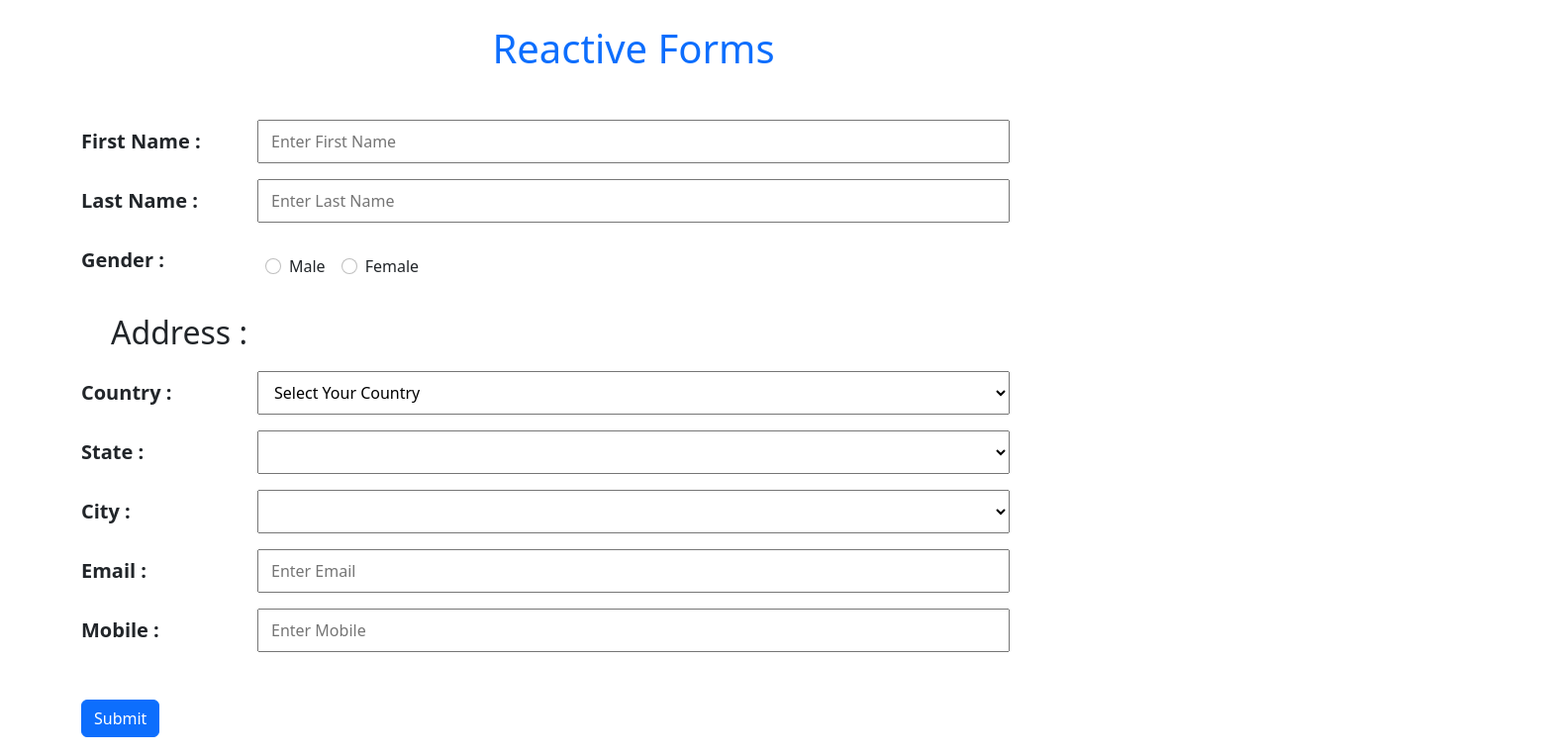
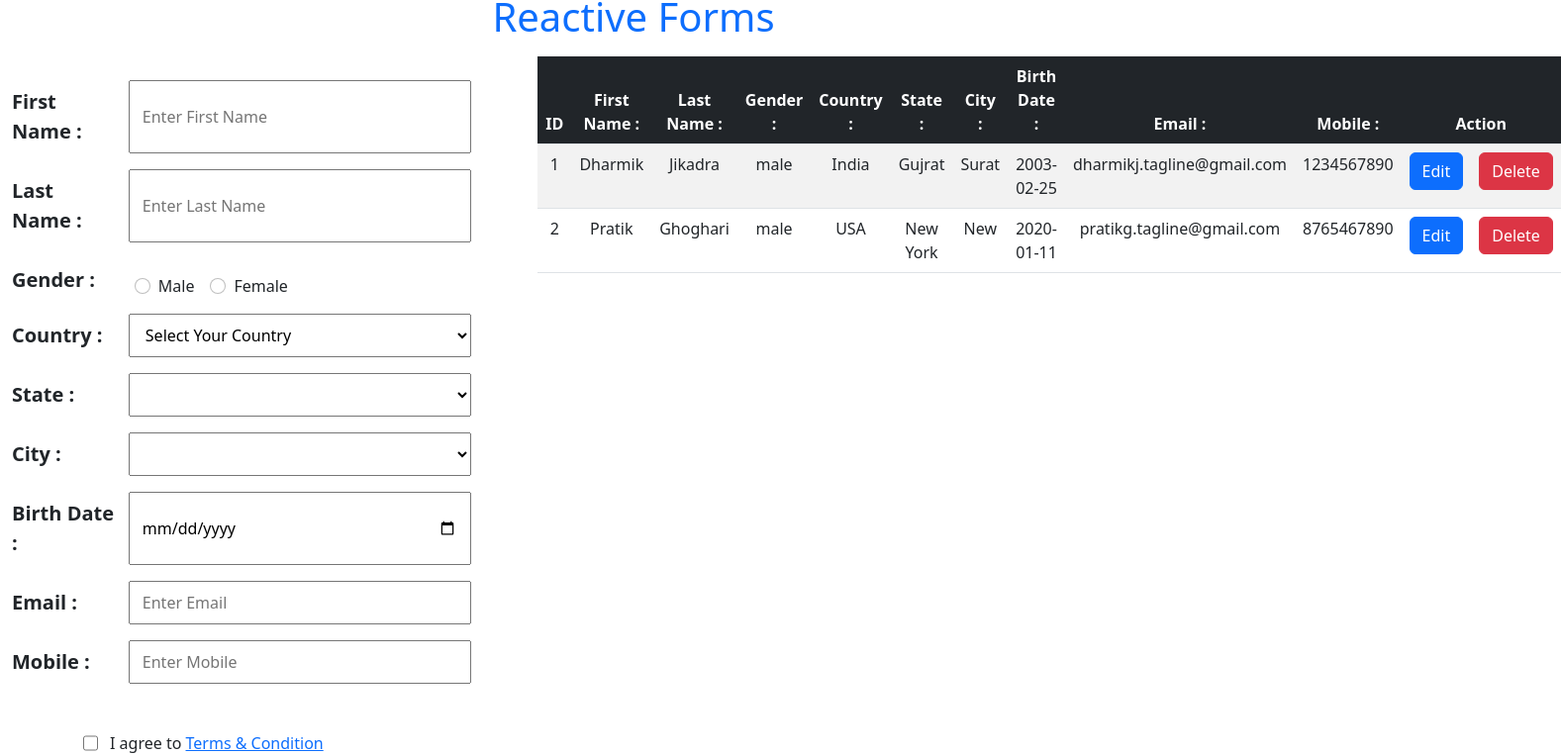
Before and after one commit to dharmikj-tagline/angular-forms, an Angular app: page / in a window 1280 px wide. Shown: the part 23-786 px from the top of the page at 99% size, 1577 px wide, since content can reach past the window. Built offline with nearby package versions, Linux system fonts and the light colour scheme.

Commit message:
Implement checkbox and country wise states

```diff
--- a/src/app/reactive/reactive.component.html
+++ b/src/app/reactive/reactive.component.html
@@ -1,23 +1,25 @@
-<h1 class="text-primary text-center m-5">Reactive Forms</h1>
-<div class="form1 container">
+<h1 class="text-primary text-center m-3">Reactive Forms</h1>
+<div class="row">
+    <div class=" col-5 p-4">
         <form name="form" [formGroup]="reactiveForm" (ngSubmit)="showData()">
             <div class="row mb-3">
-            <label for="name" class="col-sm-2 col-form-label fw-bold fs-5">{{ lblFname }}</label>
-            <input type="text" name="fname" class="col-sm-8" placeholder="Enter First Name" required minlength="2" pattern="^[a-zA-Z]+$"
-                formControlName="fname" />
-            <span *ngIf="fname && fname.touched && fname.invalid" style="color: red;margin-left: 16%;">Please Enter
+                <label for="name" class="col-3 col-form-label fw-bold fs-5">{{ lblFname }}</label>
+                <input type="text" name="fname" class="col-sm-8" placeholder="Enter First Name" required minlength="2"
+                    pattern="^[a-zA-Z]+$" formControlName="fname" />
+                <span *ngIf="fname && fname.touched && fname.invalid" style="color: red;margin-left: 23%;">Please Enter
                     Valid First Name</span>
+
             </div>
             <div class="row mb-3">
-            <label for="name" class="col-sm-2 col-form-label fw-bold fs-5">{{lblLname}}</label>
-            <input type="text" name="lname" class="col-sm-8" placeholder="Enter Last Name" required minlength="2" pattern="^[a-zA-Z]+$"
-                formControlName="lname" />
-            <span *ngIf="lname && lname.touched && lname.invalid" style="color: red; margin-left: 16%">Please Enter
+                <label for="name" class="col-3 col-form-label fw-bold fs-5">{{lblLname}}</label>
+                <input type="text" name="lname" class="col-sm-8" placeholder="Enter Last Name" required minlength="2"
+                    pattern="^[a-zA-Z]+$" formControlName="lname" />
+                <span *ngIf="lname && lname.touched && lname.invalid" style="color: red; margin-left: 23%">Please Enter
                     Valid Last Name</span>
             </div>
 
             <div class="d-flex">
-            <label for="gender" class="col-form-label fw-bold fs-5 col-2">Gender :</label>
+                <label for="gender" class="col-form-label fw-bold fs-5 col-3">Gender :</label>
                 <div class="form-check my-3">
                     <a>
                         <input class="form-check-input" type="radio" name="gender" value="male" required id="male"
@@ -33,13 +35,12 @@
                     </a>
                 </div>
             </div>
-        <span *ngIf="gender && gender.touched && gender.invalid" style="color: red; margin-left: 16%">Please Checked
+            <span *ngIf="gender && gender.touched && gender.invalid" style="color: red; margin-left: 23%">Please Checked
                 Gender</span>
 
             <div formGroupName="address">
-            <h2 style="margin: 20px 30px">Address :</h2>
                 <div class="row mb-3 d-flex">
-                <label for="name" class="col-form-label fw-bold fs-5 col-2">{{
+                    <label for="name" class="col-form-label fw-bold fs-5 col-3">{{
                         lblCountry
                         }}</label>
                     <select class="form-select col-8" aria-label="Default select example" name="country" id="country"
@@ -50,12 +51,13 @@
                         </option>
                     </select>
 
-                <span *ngIf="country && country.touched && country.pristine" style="color: red; margin-left: 16%">Please
+                    <span *ngIf="country && country.touched && country.pristine"
+                        style="color: red; margin-left: 23%">Please
                         Select Country</span>
                 </div>
 
                 <div class="row mb-3 d-flex">
-                <label for="name" class="col-form-label fw-bold fs-5 col-2">{{
+                    <label for="name" class="col-form-label fw-bold fs-5 col-3">{{
                         lblState
                         }}</label>
                     <select placeholder="Phantasyland" class="form-select col-8" aria-label="Default select example"
@@ -66,15 +68,15 @@
                         <option *ngFor="let state of states">{{ state }}</option>
                     </select>
 
-                <span *ngIf="state && state.touched && state.pristine" style="color: red; margin-left: 16%">Please
+                    <span *ngIf="state && state.touched && state.pristine" style="color: red; margin-left: 23%">Please
                         Select State</span>
                     <span *ngIf="state && country && country.untouched && state.touched"
-                    style="color: red; margin-left: 16%">Please Select Country First
+                        style="color: red; margin-left: 23%">Please Select Country First
                     </span>
                 </div>
 
                 <div class="row mb-3 d-flex">
-                <label for="name" class="col-form-label fw-bold fs-5 col-2">{{
+                    <label for="name" class="col-form-label fw-bold fs-5 col-3">{{
                         lblCity
                         }}</label>
                     <select placeholder="Phantasyland" class="form-select col-8" aria-label="Default select example"
@@ -84,47 +86,68 @@
                         <option *ngFor="let city of cities">{{ city }}</option>
                     </select>
 
-                <span *ngIf="city && city.touched && city.pristine" style="color: red; margin-left: 16%">Please Select
+                    <span *ngIf="city && city.touched && city.pristine" style="color: red; margin-left: 23%">Please
+                        Select
                         City</span>
                     <span *ngIf="city && country && state && (country.untouched || state.untouched) && city.touched"
-                    style="color: red; margin-left: 16%">Please Select Country & State First
+                        style="color: red; margin-left: 23%">Please Select Country & State First
                     </span>
                 </div>
             </div>
 
+
             <div class="row mb-3">
-            <label for="name" class="col-sm-2 col-form-label fw-bold fs-5">{{
+                <label for="date" class="col-3 col-form-label fw-bold fs-5">{{lblDate}}</label>
+                <input type="date" name="date" class="col-sm-8" placeholder="Select Date" required formControlName="date">
+                <span *ngIf="date && date.touched && date.pristine" style="color: red; margin-left: 23%">Please Select Date</span>
+            </div>
+
+            <div class="row mb-3">
+                <label for="name" class="col-3 col-form-label fw-bold fs-5">{{
                     lblEmail
                     }}</label>
-            <input type="email" name="email" class="col-sm-8" placeholder="Enter Email" required formControlName="email"
-                pattern="^[a-z0-9._%+-]+@[a-z0-9.-]+.[a-z]{2,4}$" />
-            <span *ngIf="email && email.touched && email.invalid" style="color: red; margin-left: 16%">Please Enter
+                <input type="email" name="email" class="col-sm-8" placeholder="Enter Email" required
+                    formControlName="email" pattern="^[a-z0-9._%+-]+@[a-z0-9.-]+.[a-z]{2,4}$" />
+                <span *ngIf="email && email.touched && email.invalid" style="color: red; margin-left: 23%">Please Enter
                     Valid Email</span>
             </div>
             <div class="row mb-3">
-            <label for="name" class="col-sm-2 col-form-label fw-bold fs-5">{{
+                <label for="name" class="col-3 col-form-label fw-bold fs-5">{{
                     lblMobile
                     }}</label>
                 <input type="text" name="mobile" class="col-sm-8" placeholder="Enter Mobile" required pattern="^[0-9]+$"
                     formControlName="mobile" (keydown)="noalphabet($event)" maxlength="10" minlength="10" />
-            <span *ngIf="mobile && mobile.touched && mobile.invalid" style="color: red; margin-left: 16%">Please Enter
+                <span *ngIf="mobile && mobile.touched && mobile.invalid" style="color: red; margin-left: 23%">Please
+                    Enter
                     Valid Mobile no.</span>
             </div>
 
+            <div class="form-check row d-flex m-5">
+                <input type="checkbox" name="checks" id="" class="col-1" name="checkbox" id="checkboxAgree"
+                    formControlName="checkbox" style="color: black;width: 15px;">
+                <label class="form-check-label" class="col-8" for="checkboxAgree">
+                    I agree to <a href="">Terms & Condition</a>
+                </label>
+                <span *ngIf="checkbox?.invalid && checkbox?.touched" style="color: red;">Please Checked Checkbox for
+                    accept Terms & Condition</span>
+            </div>
 
             <div class="mt-5">
-            <button class="btn btn-primary me-5" name="submit" id="submit" (click)="showData()">
+                <button class="btn btn-primary ms-5" name="submit" id="submit" (click)="showData()">
                     {{ lblSubmit }}
                 </button>
             </div>
+
         </form>
-</div>
+
 
         <p class="text-center fw-bold m-5">
             Reactive Form Status : {{ reactiveForm.status }}
         </p>
+    </div>
 
-<table class="table text-center">
+    <div class="col-7">
+        <table class="table text-center table-striped">
             <thead>
                 <tr class="bg-dark text-white">
                     <th>ID</th>
@@ -134,6 +157,7 @@
                     <th>{{ lblCountry }}</th>
                     <th>{{ lblState }}</th>
                     <th>{{ lblCity }}</th>
+                    <th>{{ lblDate }}</th>
                     <th>{{ lblEmail }}</th>
                     <th>{{ lblMobile }}</th>
 
@@ -149,6 +173,7 @@
                     <td>{{ data.address.country }}</td>
                     <td>{{ data.address.state }}</td>
                     <td>{{ data.address.city }}</td>
+                    <td>{{ data.date }}</td>
                     <td>{{ data.email }}</td>
                     <td>{{ data.mobile }}</td>
 
@@ -166,3 +191,5 @@
                 </tr>
             </tbody>
         </table>
+    </div>
+</div>
--- a/src/app/reactive/reactive.component.ts
+++ b/src/app/reactive/reactive.component.ts
@@ -1,6 +1,6 @@
 import { Component, OnInit } from '@angular/core';
-import { FormBuilder, FormControl, FormGroup, Validators } from '@angular/forms';
-import { CountryList, StateFinds } from '../common';
+import { FormBuilder, FormControl, FormGroup, Validators} from '@angular/forms';
+import { CountryList, StateFinds, UserData } from '../common';
 
 @Component({
   selector: 'app-reactive',
@@ -8,19 +8,40 @@ import { CountryList, StateFinds } from '../common';
   styleUrls: ['./reactive.component.scss'],
 })
 export class ReactiveComponent implements OnInit {
-  constructor(private fb: FormBuilder) {}
 
-  ngOnInit(): void { }
-
+  reactiveForm!: FormGroup;
   lblFname: string = 'First Name : ';
   lblLname: string = 'Last Name :';
   lblGender: string = 'Gender : ';
   lblCountry: string = 'Country : ';
   lblState: string = 'State : ';
   lblCity: string = 'City : ';
+  lblDate : string = 'Birth Date :';
   lblEmail: string = 'Email : ';
   lblMobile: string = 'Mobile : ';
   lblSubmit: string = 'Submit';
+  states!: string[];
+  cities!: string[];
+  userId!: number;
+
+  constructor(private fb: FormBuilder) { }
+
+  ngOnInit(): void {
+    this.reactiveForm = this.fb.group({
+      fname: ['', Validators.required],
+      lname: ['', Validators.required],
+      gender: ['', Validators.required],
+      address: this.fb.group({
+        country: [''],
+        state: [''],
+        city: [''],
+      }),
+      date: ['', Validators.required],
+      email: ['', Validators.required],
+      mobile: ['', Validators.required],
+      checkbox: ['', Validators.requiredTrue],
+    });
+  }
 
 
   userDatas: any = [
@@ -31,11 +52,12 @@ export class ReactiveComponent implements OnInit {
       gender: 'male',
       email: 'dharmikj.tagline@gmail.com',
       mobile: '1234567890',
+      date : '2003-02-25',
       address: {
         country: 'India',
         state: 'Gujrat',
         city: 'Surat',
-      }
+      },
     },
     {
       id: 2,
@@ -44,6 +66,7 @@ export class ReactiveComponent implements OnInit {
       gender: 'male',
       email: 'pratikg.tagline@gmail.com',
       mobile: '8765467890',
+      date : '2020-01-11',
       address: {
         country: 'USA',
         state: 'New York',
@@ -51,20 +74,6 @@ export class ReactiveComponent implements OnInit {
       },
     },
   ];
-
-  reactiveForm = this.fb.group({
-    fname: ['',Validators.required],
-    lname: ['',Validators.required],
-    gender: ['',Validators.required],
-    address: this.fb.group({
-      country: [''],
-      state: [''],
-      city: ['']
-    }),
-    email : ['',Validators.required],
-    mobile : ['',Validators.required],
-
-  });
 
   // reactiveForm = new FormGroup({
   //   fname: new FormControl('', [
@@ -96,10 +105,6 @@ export class ReactiveComponent implements OnInit {
   // });
 
 
-  states: any;
-  cities: any;
-  userId!: number;
-
   countryList: any = [
     {
       name: 'India',
@@ -119,7 +124,7 @@ export class ReactiveComponent implements OnInit {
     },
   ];
 
-  stateFinds: any= [
+  stateFinds: any = [
     {
       name: 'Gujrat',
       city: ['Surat', 'Rajkot', 'Ahmdabad'],
@@ -170,8 +175,7 @@ export class ReactiveComponent implements OnInit {
     },
   ];
 
-
-  showData() {
+  showData(){
     if (this.reactiveForm.invalid) {
       return;
     } else {
@@ -179,11 +183,12 @@ export class ReactiveComponent implements OnInit {
 
       if (this.userId) {
         const index: number = this.userDatas.findIndex(
-          (res: any) => res.id === this.userId
+          (res: UserData) => res.id === this.userId
         );
         this.userDatas[index] = {
           ...this.reactiveForm.value,
         };
+        console.log('Updated Data ', this.userDatas);
       } else {
         const data = {
           id: this.userDatas.length + 1,
@@ -191,6 +196,7 @@ export class ReactiveComponent implements OnInit {
         };
 
         this.userDatas.push(data);
+        console.log("Created Data ",this.userDatas);
       }
       console.log(this.userDatas);
       this.userId = 0;
@@ -200,12 +206,16 @@ export class ReactiveComponent implements OnInit {
     }
   }
 
-  get fname() {
+  get fname(){
     return this.reactiveForm.get('fname');
   }
 
   get lname() {
     return this.reactiveForm.get('lname');
+  }
+
+  get gender() {
+    return this.reactiveForm.get('gender');
   }
 
   get country() {
@@ -220,8 +230,8 @@ export class ReactiveComponent implements OnInit {
     return this.reactiveForm.get('address.city');
   }
 
-  get gender() {
-    return this.reactiveForm.get('gender');
+  get date() {
+    return this.reactiveForm.get('date');
   }
 
   get email() {
@@ -232,30 +242,34 @@ export class ReactiveComponent implements OnInit {
     return this.reactiveForm.get('mobile');
   }
 
-  changeCountry(count: any) {
+  get checkbox() {
+    return this.reactiveForm.get('checkbox');
+  }
+
+  changeCountry(count: any) : void {
     console.log(count.target.value);
     this.states = this.countryList.find(
-      (con: any) => con.name == count.target.value
+      (con: CountryList) => con.name == count.target.value
     ).state;
 
     console.log('States data', this.states);
   }
 
-  changeState(count: any) {
+  changeState(count: any) :void {
     console.log(count.target.value);
     this.cities = this.stateFinds.find(
-      (con: any) => con.name == count.target.value
+      (con: StateFinds) => con.name == count.target.value
     ).city;
     console.log(this.cities);
 
     console.log('Citys data', this.cities);
   }
 
-  deleteRec(i: number) {
+  deleteRec(i: number) : void {
     this.userDatas.splice(i, 1);
   }
 
-  pushData(data: any) {
+  pushData(data: any) : void {
     this.lblSubmit = 'Update';
     this.userId = data.id;
     console.log('data :>> ', data);
@@ -279,4 +293,6 @@ export class ReactiveComponent implements OnInit {
   //   this.email?.setValue('dharmik@gmail.com');
   //   this.mobile?.setValue('8899007766');
   // }
+
+
 }
```
Also changed, not shown: src/app/common.ts (+14 -2 lines). Lines whose indentation alone changed are shown as unchanged.
